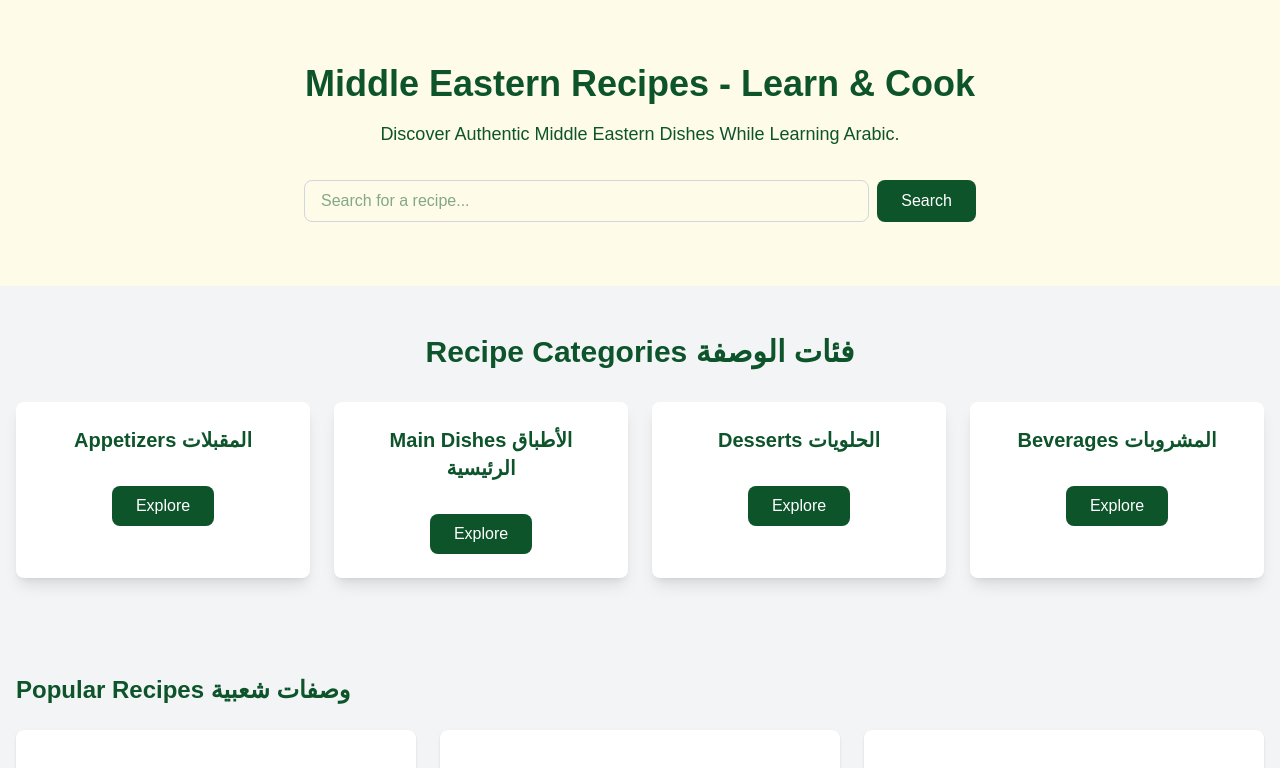
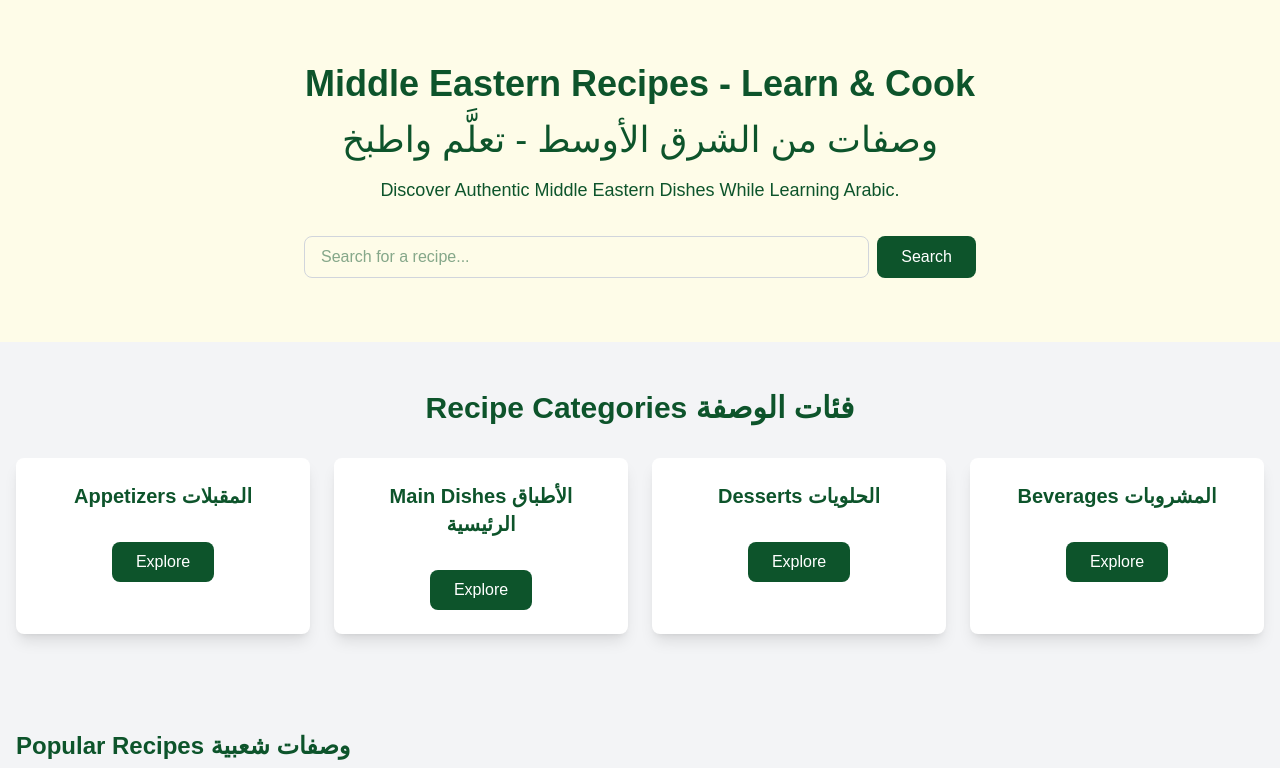
Before and after one commit to arkhangelsk/free-genai-bootcamp-2025, a Next.js app in the folder arabic-learning-app/: page / in a window 1280 px wide. Shown: the top 768 px of the page. Built offline with nearby package versions, Linux system fonts and the light colour scheme.

Commit message:
update homepage title

```diff
--- a/arabic-learning-app/src/app/page.tsx
+++ b/arabic-learning-app/src/app/page.tsx
@@ -280,6 +280,7 @@ export default function Home() {
         <h1 className="text-4xl font-bold">
           Middle Eastern Recipes - Learn & Cook
         </h1>
+        <h2 className="mt-4 text-4xl">وصفات من الشرق الأوسط - تعلَّم واطبخ</h2>
         <p className="mt-4 text-lg">
           Discover Authentic Middle Eastern Dishes While Learning Arabic.
         </p>
```
Also changed, not shown: arabic-learning-app/public/images/fattoush-salad.png (added).
